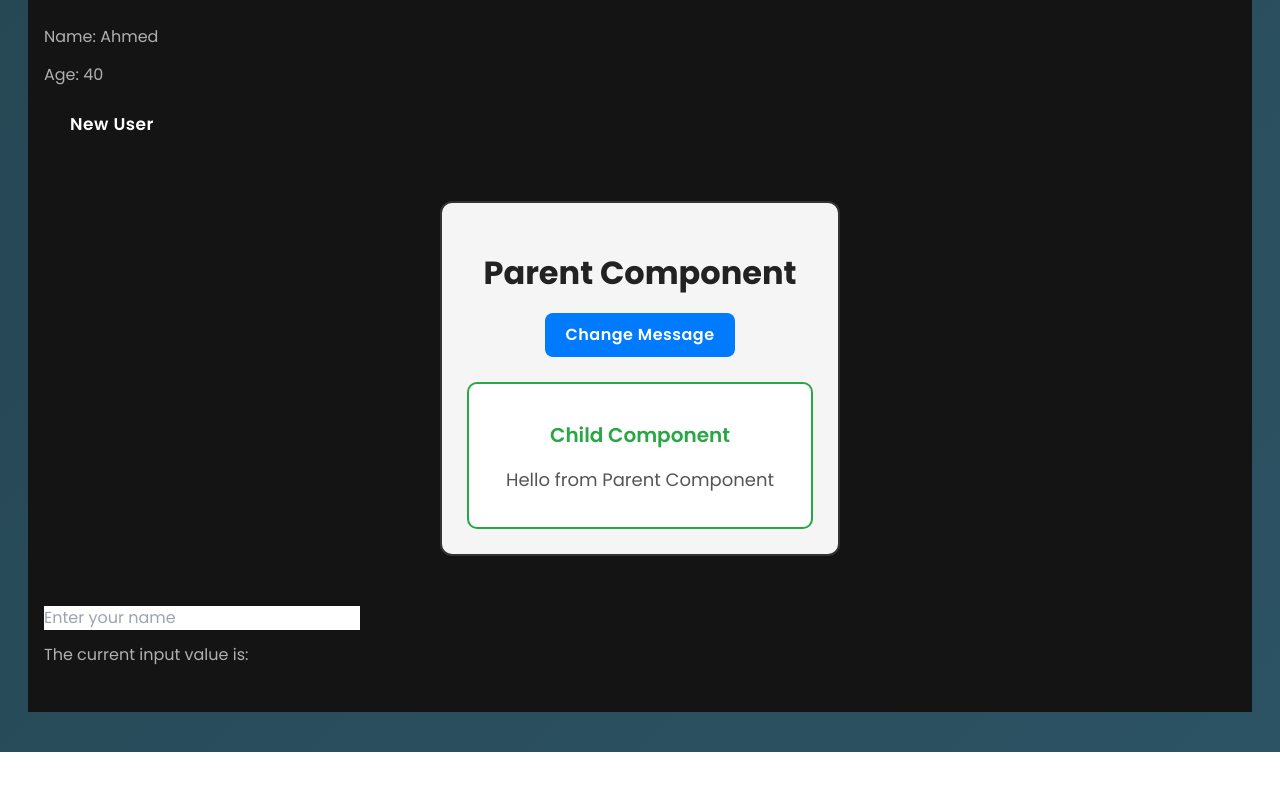
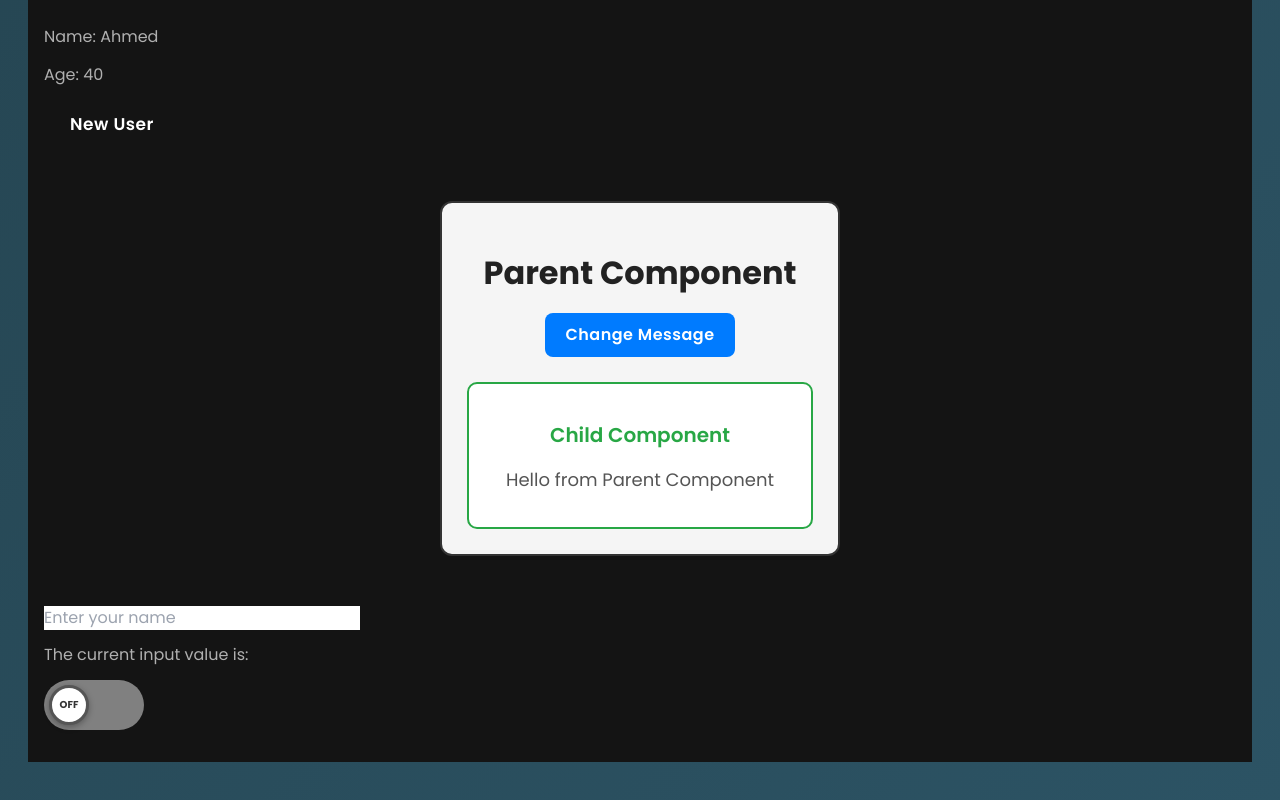
Before and after one commit to Abdul221221-tech/react-revision-journey, a React (Vite) app: page / in a window 1280 px wide. Shown: the part 6507-7307 px from the top of the page. Before the commit the page ends 7259 px from the top, so only its background shows below. Built offline with nearby package versions, Linux system fonts and the light colour scheme.

Commit message:
Day 15: Built React toggle switch using state and conditional styling

```diff
--- a/src/App.jsx
+++ b/src/App.jsx
@@ -23,6 +23,7 @@ SiblingComp
 
 import{Parent} from './component/lifting.jsx'
 import { LiftingState } from './component/lifting.jsx'
+import { Toggle } from './component/toggle.jsx'
 
 function App() {
   return (
@@ -50,6 +51,7 @@ function App() {
         <Challenge1/>
         <Parent/>
         <LiftingState/>
+        <Toggle/>
       </main>
     </div>
 
--- /dev/null
+++ b/src/component/toggle.css
@@ -0,0 +1,88 @@
+/* Main Toggle */
+.toggle {
+    width: 100px;
+    height: 50px;
+    border-radius: 30px;
+    padding: 5px;
+    cursor: pointer;
+
+    display: flex;
+    align-items: center;
+
+    box-sizing: border-box;
+    transition: background 0.3s ease;
+}
+
+
+/* Toggle Switch */
+.toggle-switch {
+    width: 100%;
+    height: 100%;
+
+    position: relative;
+}
+
+
+/* Slider */
+.toggle-slider {
+    width: 40px;
+    height: 40px;
+
+    background: white;
+    border-radius: 50%;
+
+    position: absolute;
+    top: 0;
+    left: 0;
+
+    display: flex;
+    align-items: center;
+    justify-content: center;
+
+    font-size: 10px;
+    font-weight: bold;
+    color: #333;
+
+    transition: left 0.3s ease;
+}
+
+
+/* OFF → Slider Left */
+.toggle-switch.off .toggle-slider {
+    left: 0;
+}
+
+
+/* ON → Slider Right */
+.toggle-switch.on .toggle-slider {
+    left: 50px;
+}
+
+/* Slider / Button */
+.toggle-slider {
+    width: 40px;
+    height: 40px;
+
+    background: white;
+    border-radius: 50%;
+
+    position: absolute;
+    top: 0;
+    left: 0;
+
+    display: flex;
+    align-items: center;
+    justify-content: center;
+
+    font-size: 10px;
+    font-weight: bold;
+    color: #333;
+
+    /* Button look */
+    border: 3px solid #555;
+    box-shadow: 0 2px 6px rgba(0, 0, 0, 0.3);
+
+    box-sizing: border-box;
+
+    transition: left 0.3s ease;
+}
--- /dev/null
+++ b/src/component/toggle.jsx
@@ -0,0 +1,20 @@
+ import React, { useState } from "react";
+ import "./toggle.css";
+export  function Toggle() {
+    const [isOn, setIsOn] = useState(false);
+
+    const HandleToggle = () => {
+        setIsOn(!isOn);
+    };  // ye kya krega ki agr value true hogi t fakse kr dega fakse huwi to tue aur uske hisab se on off control hoga value change hote hi
+    return(
+        <div className="toggle"    style={{background: isOn ? 'green' : 'gray'}}  onClick={HandleToggle}>
+
+        <div className={`toggle-switch ${isOn ? 'on' : 'off'}`}>
+             {/* // toggle_switch is by default class hoga aur agr isOn true hoga to on class add hoga otherwise off class add hoga */}
+            <span className="toggle-slider">{isOn ? 'ON' : 'OFF'}</span>
+            {/* // condition agr true hoga to ON show hoga otherwise OFF show hoga */}
+        </div>
+
+        </div>
+    )
+}
```
